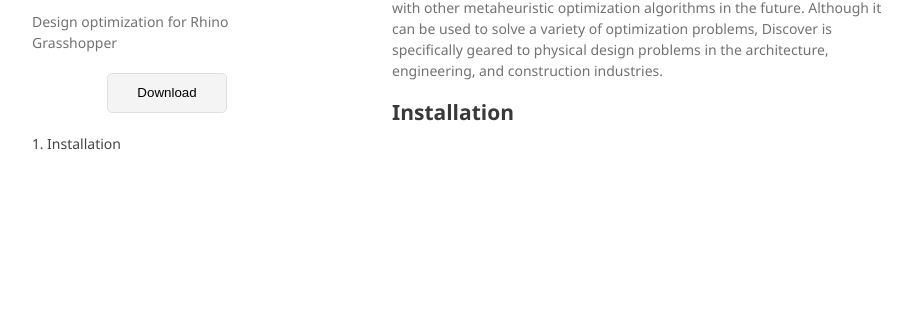
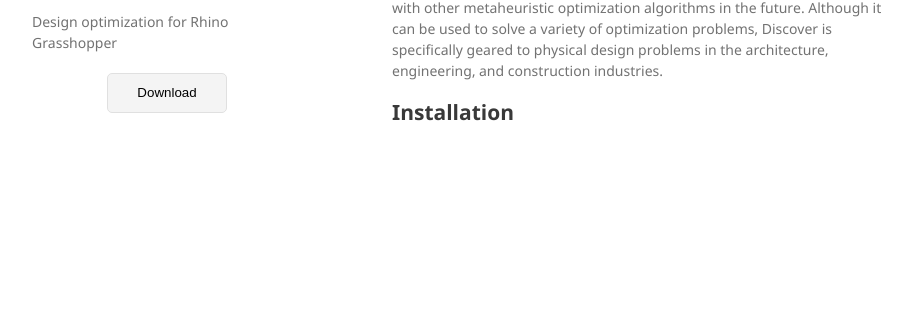
Before and after one commit to colidescope/discover, a Jekyll site: the page built from docs/index.md, in a window 1280 px wide. Shown: the part 124-452 px from the top of the page, without its empty margins (178-1091 px from the left). Built offline with Jekyll 4.4.1, drawn with Linux system fonts in a browser that asks for light colours.

Commit message:
Update default.html

```diff
--- a/docs/_layouts/default.html
+++ b/docs/_layouts/default.html
@@ -47,9 +47,9 @@
           </form>
         </p>
 
-        <p>
-          <a href="#installation">1. Installation</a>
-        </p>
+<!--         <p> -->
+<!--           <a href="#installation">1. Installation</a> -->
+<!--         </p> -->
 
 <!--         {% if site.show_downloads %} -->
 <!--         <ul class="downloads"> -->
```
